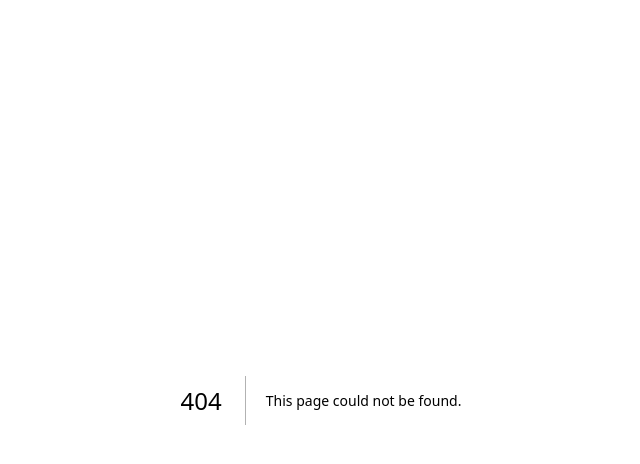
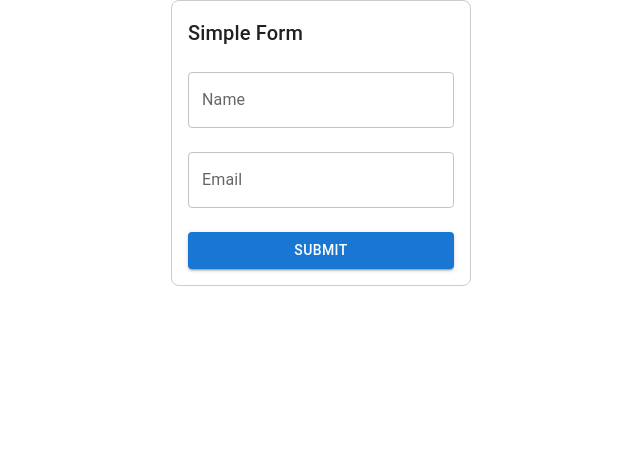
Before and after one commit to d33pak-tns/next-app-v0, a Next.js app: page /home/form in a window 1280 px wide. Before the commit this address had no page. Shown: the top 464 px of the page, without its empty margins (319-959 px from the left). Built offline with nearby package versions, Linux system fonts and the light colour scheme.

Commit message:
todo next app- with issues

```diff
--- /dev/null
+++ b/src/app/home/form/page.tsx
@@ -0,0 +1,72 @@
+"use client";
+
+import { useState } from "react";
+import { TextField, Button, Box, Typography } from "@mui/material";
+
+interface FormData {
+  name: string;
+  email: string;
+}
+
+const MyForm: React.FC = () => {
+  const [formData, setFormData] = useState<FormData>({
+    name: "",
+    email: "",
+  });
+
+  const handleChange = (event: React.ChangeEvent<HTMLInputElement>) => {
+    const { name, value } = event.target;
+    setFormData({
+      ...formData,
+      [name]: value,
+    });
+  };
+
+  const handleSubmit = (event: React.FormEvent) => {
+    event.preventDefault();
+    console.log("Form submitted with data:", formData);
+  };
+
+  return (
+    <Box
+      component="form"
+      onSubmit={handleSubmit}
+      sx={{
+        display: "flex",
+        flexDirection: "column",
+        width: "300px",
+        margin: "auto",
+        padding: "16px",
+        border: "1px solid #ccc",
+        borderRadius: "8px",
+      }}
+    >
+      <Typography variant="h6" gutterBottom>
+        Simple Form
+      </Typography>
+
+      <TextField
+        label="Name"
+        name="name"
+        value={formData.name}
+        onChange={handleChange}
+        variant="outlined"
+        margin="normal"
+      />
+      <TextField
+        label="Email"
+        name="email"
+        value={formData.email}
+        onChange={handleChange}
+        variant="outlined"
+        margin="normal"
+      />
+
+      <Button type="submit" variant="contained" sx={{ marginTop: "16px" }}>
+        Submit
+      </Button>
+    </Box>
+  );
+};
+
+export default MyForm;
--- a/src/app/layout.tsx
+++ b/src/app/layout.tsx
@@ -1,31 +1,58 @@
-import type { Metadata } from "next";
-import { Geist, Geist_Mono } from "next/font/google";
-import "./globals.css";
+// import type { Metadata } from "next";
+// import { Geist, Geist_Mono } from "next/font/google";
+// import "./globals.css";
 
-const geistSans = Geist({
-  variable: "--font-geist-sans",
-  subsets: ["latin"],
-});
+// const geistSans = Geist({
+//   variable: "--font-geist-sans",
+//   subsets: ["latin"],
+// });
 
-const geistMono = Geist_Mono({
-  variable: "--font-geist-mono",
-  subsets: ["latin"],
-});
+// const geistMono = Geist_Mono({
+//   variable: "--font-geist-mono",
+//   subsets: ["latin"],
+// });
 
-export const metadata: Metadata = {
-  title: "Create Next App",
-  description: "Generated by create next app",
-};
+// export const metadata: Metadata = {
+//   title: "Create Next App",
+//   description: "Generated by create next app",
+// };
+
+// export default function RootLayout({
+//   children,
+// }: Readonly<{
+//   children: React.ReactNode;
+// }>) {
+//   return (
+//     <html lang="en">
+//       <body className={`${geistSans.variable} ${geistMono.variable}`}>
+//         {children}
+//       </body>
+//     </html>
+//   );
+// }
+
+// layout.tsx
+import { Provider } from "react-redux";
+import { PersistGate } from 'redux-persist/integration/react';
+// import { PersistGate } from 'redux-persist/lib/integration/react';
+// import { PersistGate } from "redux-persist/es/integration/react";
+import { store, persistor } from "@/redux/store";
+import { CssBaseline } from "@mui/material";
 
 export default function RootLayout({
   children,
-}: Readonly<{
+}: {
   children: React.ReactNode;
-}>) {
+}) {
   return (
     <html lang="en">
-      <body className={`${geistSans.variable} ${geistMono.variable}`}>
-        {children}
+      <body>
+        <Provider store={store}>
+          <PersistGate loading={null} persistor={persistor}>
+            <CssBaseline />
+            {children}
+          </PersistGate>
+        </Provider>
       </body>
     </html>
   );
--- a/src/app/page.tsx
+++ b/src/app/page.tsx
@@ -2,5 +2,5 @@
 // import styles from "./page.module.css";
 
 export default function Home() {
-  return <div>Base Page on loading...</div>;
+  return <div>Base Page!!</div>;
 }
--- /dev/null
+++ b/src/redux/slices/todoSlice.ts
@@ -0,0 +1,36 @@
+import { createSlice, PayloadAction } from "@reduxjs/toolkit";
+
+import { Todo } from "@/typescript/todotypes";
+
+export interface TodoState {
+  todos: Todo[];
+}
+
+const initialState: TodoState = {
+  todos: [],
+};
+
+const todoSlice = createSlice({
+  name: "todos",
+  initialState,
+  reducers: {
+    addTodo: (state, action: PayloadAction<Todo>) => {
+      state.todos.push(action.payload);
+    },
+    toggleTodo: (state, action: PayloadAction<string>) => {
+      const todo = state.todos.find((todo) => todo.id === action.payload);
+      if (todo) {
+        todo.isCompleted = !todo.isCompleted;
+      }
+    },
+    removeTodo: (state, action: PayloadAction<string>) => {
+      state.todos = state.todos.filter((todo) => todo.id !== action.payload);
+    },
+    setTodo: (state, action: PayloadAction<Todo[]>) => {
+      state.todos = action.payload;
+    },
+  },
+});
+
+export const { addTodo, toggleTodo, removeTodo, setTodo } = todoSlice.actions;
+export default todoSlice.reducer;
--- /dev/null
+++ b/src/redux/store.ts
@@ -0,0 +1,48 @@
+// import { configureStore } from "@reduxjs/toolkit";
+// import { TodoState } from "@/redux/slices/todoSlice";
+// import storage from "redux-persist/lib/storage";
+// import { persistStore, persistReducer } from "redux-persist";
+// import type { PersistConfig } from "redux-persist";
+// import todoReducer from "@/redux/slices/todoSlice";
+
+// const PersistConfig: PersistConfig<TodoState> = {
+//   key: "root",
+//   storage,
+//   whitelist: ["todos"],
+// };
+
+// const persistedTodoReducer = persistReducer(PersistConfig, todoReducer);
+
+// export const store = configureStore({
+//   reducer: {
+//     todos: persistedTodoReducer,
+//   },
+// });
+
+
+// export const persistor = persistStore(store);
+// export type RootState = ReturnType<typeof store.getState>;
+
+
+// store.ts
+import { configureStore } from "@reduxjs/toolkit";
+import { persistStore, persistReducer } from "redux-persist";
+import storage from "redux-persist/lib/storage";
+import todoReducer from "@/redux/slices/todoSlice";
+
+const persistConfig = {
+  key: "root",
+  storage,
+};
+
+export type RootState = ReturnType<typeof store.getState>;
+
+const persistedReducer = persistReducer(persistConfig, todoReducer);
+
+export const store = configureStore({
+  reducer: {
+    todos: persistedReducer,
+  },
+});
+
+export const persistor = persistStore(store);
--- a/src/typescript/todotypes.ts
+++ b/src/typescript/todotypes.ts
@@ -1,5 +1,7 @@
 export interface Todo {
+  id: string;
   title: string;
   task: string;
   tags: string[];
+  isCompleted: boolean;
 }
```
Also changed, not shown: package.json (+6 -1 lines), src/app/home/todo/page.tsx (+60 -43 lines), 1 other file (tests, documents, lock files or other folders).
